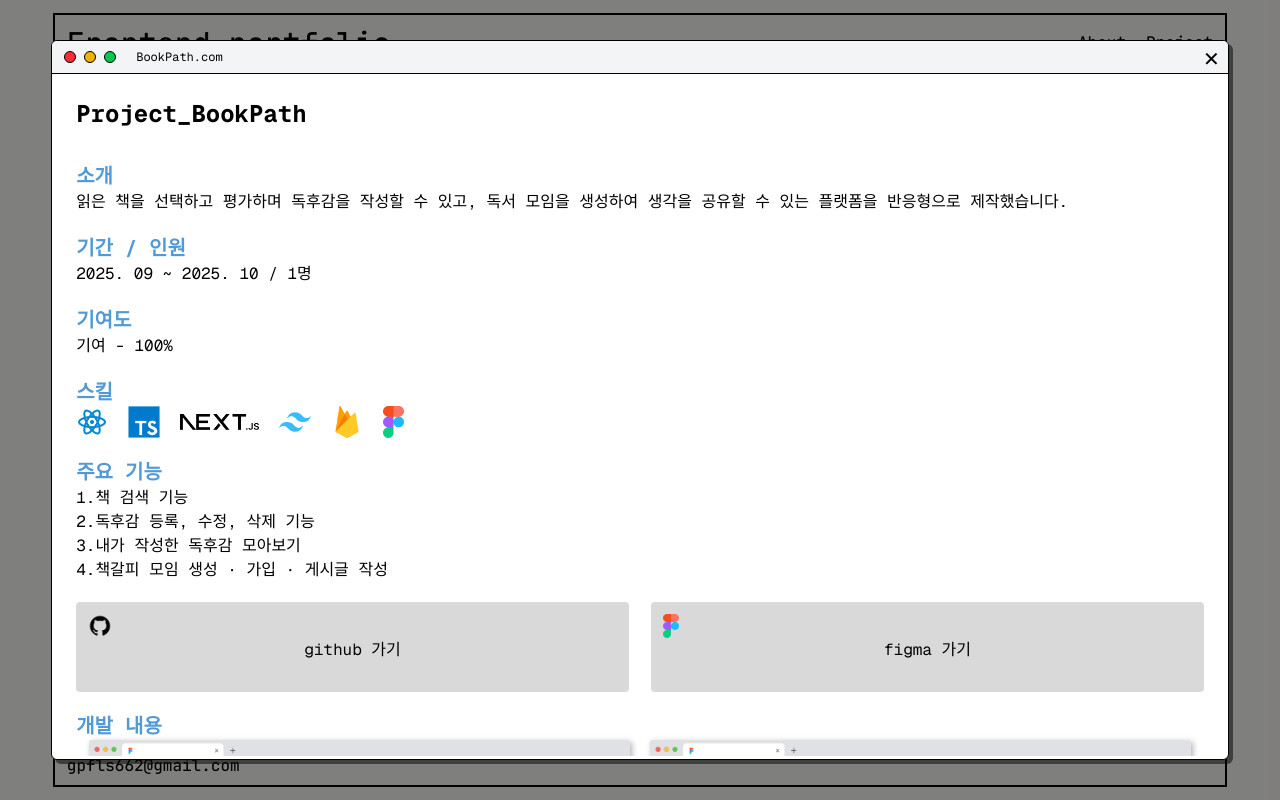
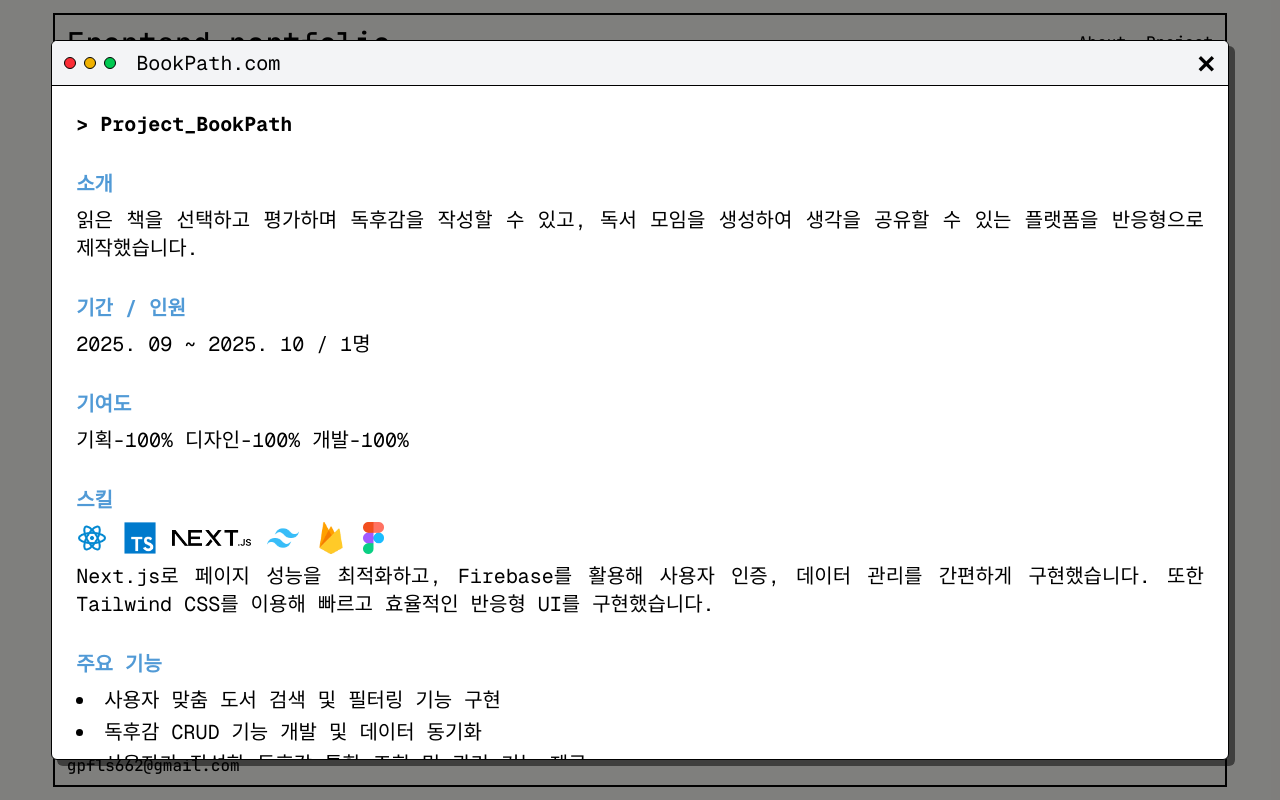
Before and after one commit to hyerin1219/portfolio, a Next.js app: page /project in a window 1280 px wide. Both pictures are taken after a click on the button 640 px from the left and 398 px from the top of the page. Built offline with nearby package versions, Linux system fonts and the light colour scheme.

Commit message:
content: 내용 추가

```diff
--- a/src/app/globals.css
+++ b/src/app/globals.css
@@ -57,6 +57,10 @@ button {
     cursor: pointer;
 }
 
+img {
+    display: inline-block;
+}
+
 i,
 em,
 b {
--- a/src/components/ui/headerBar.tsx
+++ b/src/components/ui/headerBar.tsx
@@ -9,7 +9,7 @@ export default function HeaderBar({ page }: IHeaderBarProps) {
             <span className="w-3 h-3 bg-red-500 rounded-full border border-black"></span>
             <span className="w-3 h-3 bg-yellow-500 rounded-full border border-black"></span>
             <span className="w-3 h-3 bg-green-500 rounded-full border border-black"></span>
-            <span className="ml-3 text-xs">{pageName}.com</span>
+            <span className="ml-3 text-xl">{pageName}.com</span>
         </div>
     );
 }
--- a/src/components/ui/modal.tsx
+++ b/src/components/ui/modal.tsx
@@ -43,10 +43,10 @@ export function Modal({ setShowModal, selectedProject, Projects }: ModalProps) {
     return (
         <AnimatePresence>
             <div onClick={handleOverlayClick} className="fixed inset-0 bg-black/50 flex items-center justify-center z-50">
-                <motion.div className="relative w-[92%] h-[90%] border border-black rounded-md shadow-[4px_4px_0_0_rgba(0,0,0,0.5)] overflow-hidden font-mono  bg-white rounded-lg " initial={{ opacity: 0, scale: 0.8 }} animate={{ opacity: 1, scale: 1 }} exit={{ opacity: 0, scale: 0.8 }} transition={{ duration: 0.25 }}>
+                <motion.div className="relative w-[92%] h-[90%] border border-black rounded-md shadow-[6px_6px_0_0_rgba(0,0,0,0.5)] overflow-hidden font-mono  bg-white rounded-lg " initial={{ opacity: 0, scale: 0.8 }} animate={{ opacity: 1, scale: 1 }} exit={{ opacity: 0, scale: 0.8 }} transition={{ duration: 0.25 }}>
                     {selectedProject && <HeaderBar page={selectedProject} />}
                     {/* 닫기 버튼 (오른쪽 상단) */}
-                    <button onClick={() => setShowModal(false)} className="absolute top-1 right-2  text-xl">
+                    <button onClick={() => setShowModal(false)} className="absolute top-2 right-3 font-bold text-2xl">
                         ✕
                     </button>
 
--- a/src/components/unit/project/bookPath.tsx
+++ b/src/components/unit/project/bookPath.tsx
@@ -2,181 +2,148 @@ import Link from 'next/link';
 
 export function BookPath() {
     return (
-        <div>
-            <div className="font-bold text-2xl">Project_BookPath</div>
-            <div className="flex flex-col gap-5 mt-8">
+        <section className="space-y-8 text-xl text-justify">
+            {/* 프로젝트 제목 */}
+            <h2 className=" font-bold">{`>  Project_BookPath`}</h2>
+
             {/* 소개 */}
-                <div>
-                    <p className="text-[#519AD6] font-bold text-xl">소개</p>
+            <div className="space-y-2">
+                <p className="text-[#519AD6] font-bold ">소개</p>
+                <p>읽은 책을 선택하고 평가하며 독후감을 작성할 수 있고, 독서 모임을 생성하여 생각을 공유할 수 있는 플랫폼을 반응형으로 제작했습니다.</p>
+            </div>
 
-                    <div>읽은 책을 선택하고 평가하며 독후감을 작성할 수 있고, 독서 모임을 생성하여 생각을 공유할 수 있는 플랫폼을 반응형으로 제작했습니다.</div>
+            {/* 기간 / 인원 */}
+            <div className="space-y-2">
+                <p className="text-[#519AD6] font-bold ">기간 / 인원</p>
+                <p>2025. 09 ~ 2025. 10 / 1명</p>
             </div>
-                {/* 기간 / 인원 */}
-                <div>
-                    <p className="text-[#519AD6] font-bold text-xl">기간 / 인원</p>
 
-                    <div>2025. 09 ~ 2025. 10 / 1명</div>
+            {/* 기여도 */}
+            <div className="space-y-2">
+                <p className="text-[#519AD6] font-bold ">기여도</p>
+                <p>기획-100% 디자인-100% 개발-100%</p>
             </div>
-                {/* 기여도 */}
-                <div>
-                    <p className="text-[#519AD6] font-bold text-xl">기여도</p>
 
-                    <div>기여 - 100%</div>
+            {/* 스킬 */}
+            <div className="space-y-2">
+                <p className="text-[#519AD6] font-bold ">스킬</p>
+                <div className="flex flex-wrap items-center gap-4">
+                    <img className="h-8" src="image/ico_react.png" alt="React" />
+                    <img className="h-8" src="image/ico_typescript.png" alt="TypeScript" />
+                    <img className="h-4" src="image/ico_nextjs_ver2.png" alt="Next.js" />
+                    <img className="h-8" src="image/ico_tailwindcss.png" alt="TailwindCSS" />
+                    <img className="h-8" src="image/ico_firebase.png" alt="Firebase" />
+                    <img className="h-8" src="image/ico_figma.png" alt="Figma" />
                 </div>
-                {/* 스킬 */}
-                <div>
-                    <p className="text-[#519AD6] font-bold text-xl">스킬</p>
+                <p>Next.js로 페이지 성능을 최적화하고, Firebase를 활용해 사용자 인증, 데이터 관리를 간편하게 구현했습니다. 또한 Tailwind CSS를 이용해 빠르고 효율적인 반응형 UI를 구현했습니다.</p>
+            </div>
 
-                    <div className="flex items-center gap-5">
-                        <img className="h-8" src="image/ico_react.png" alt="출처: figma" />
-                        <img className="h-8" src="image/ico_typescript.png" alt="출처: figma" />
-                        <img className="h-4" src="image/ico_nextjs_ver2.png" alt="출처: figma" />
-                        <img className="h-8" src="image/ico_tailwindcss.png" alt="출처: figma" />
-                        <img className="h-8" src="image/ico_firebase.png" alt="출처: figma" />
-                        <img className="h-8" src="image/ico_figma.png" alt="출처: figma" />
+            {/* 주요 기능 */}
+            <div className="space-y-2">
+                <p className="text-[#519AD6] font-bold ">주요 기능</p>
+                <ul className="list-disc list-inside space-y-1">
+                    <li>사용자 맞춤 도서 검색 및 필터링 기능 구현</li>
+                    <li>독후감 CRUD 기능 개발 및 데이터 동기화</li>
+                    <li>사용자가 작성한 독후감 통합 조회 및 관리 기능 제공</li>
+                    <li>독서 모임 생성, 가입, 게시글 관리 기능 설계</li>
+                </ul>
             </div>
-                </div>
-                {/* 주요 기능 */}
-                <div>
-                    <p className="text-[#519AD6] font-bold text-xl">주요 기능</p>
 
-                    <div>
-                        <p>1.책 검색 기능</p>
-                        <p>2.독후감 등록, 수정, 삭제 기능 </p>
-                        <p>3.내가 작성한 독후감 모아보기</p>
-                        <p>4.책갈피 모임 생성 · 가입 · 게시글 작성</p>
-                    </div>
-                </div>
             {/* 깃 / figma */}
-                <div className="flex items-center justify-between ">
-                    <Link className="w-[49%] h-[70px] min-h-[90px] p-3 bg-[#D9D9D9] rounded text-center" href="https://github.com/hyerin1219/bookPath" target="_blank">
-                        <img className="h-6" src="image/ico_github.png" alt="출처: figma" />
-                        <span>github 가기</span>
+            <div className="flex flex-col md:flex-row gap-4">
+                <Link className="flex-1 p-4 bg-[#D9D9D9] rounded-md hover:bg-gray-300 transition text-center" href="https://github.com/hyerin1219/bookPath" target="_blank">
+                    <img className="h-6 mr-2" src="image/ico_github.png" alt="GitHub" />
+                    <span>GitHub 가기</span>
                 </Link>
 
-                    <Link className="w-[49%] h-[70px] min-h-[90px] p-3 bg-[#D9D9D9] rounded text-center" href="https://figmashort.link/wx6mfH" target="_blank">
-                        <img className="h-6" src="image/ico_figma.png" alt="출처: figma" />
-                        <span>figma 가기</span>
+                <Link className="flex-1 p-4 bg-[#D9D9D9] rounded-md hover:bg-gray-300 transition text-center" href="https://figmashort.link/wx6mfH" target="_blank">
+                    <img className="h-6 mr-2" src="image/ico_figma.png" alt="Figma" />
+                    <span>Figma 가기</span>
                 </Link>
             </div>
 
             {/* 개인 기여 내용 */}
-                <div>
-                    <p className="text-[#519AD6] font-bold text-xl">개발 내용</p>
-
-                    <div className="flex flex-wrap justify-center gap-5">
-                        <div className="w-[100%] md:w-[48%] ">
-                            <img className="w-full inline-block shadow-[2px_2px_6px_rgba(0,0,0,0.3)] mb-1" src="/image/book_path/img_main.png" alt="" />
-                            <p className="font-bold">1. 메인 화면</p>
-                            <ul className="list-disc list-inside space-y-1">
-                                <li>최신 등록 기준 '오늘의 책 5권 추천' 기능 슬라이드로 구현</li>
+            <div className="space-y-4">
+                <p className="text-[#519AD6] font-bold ">개발 내용</p>
+                <div className="grid grid-cols-1 md:grid-cols-2 gap-4">
+                    {/* 각 기능 블록 */}
+                    {[
+                        {
+                            img: '/image/book_path/img_main.png',
+                            title: '메인 화면',
+                            desc: ["최신 등록 기준 '오늘의 책 추천' 기능을 React와 Embla Carousel 라이브러리를 활용한 슬라이드 컴포넌트로 구현"],
+                        },
+                        {
+                            img: '/image/book_path/img03.png',
+                            title: '검색 기능',
+                            desc: ['네이버 검색 API 연동으로 실시간 도서 검색 구현', '페이지네이션을 통해 데이터 효율적 렌더링', '작가 및 제목 기반 키워드 필터링 기능 제공'],
+                        },
+                        {
+                            img: '/image/book_path/img04.png',
+                            title: '책 정보 모달',
+                            desc: ['독후감 작성 페이지 이동 기능 구현 ', '책 컴포넌트화로 재사용 가능', 'Modal 컴포넌트로 구현'],
+                        },
+                        {
+                            img: '/image/book_path/img01.png',
+                            title: '독후감 CRUD 기능',
+                            desc: ['Firebase를 활용한 CRUD 구현', 'Google OAuth 기반 유저 인증 처리', 'react-hook-form을 통한 입력값 유효성 검증'],
+                        },
+                        {
+                            img: '/image/book_path/img02.png',
+                            title: '내가 작성한 독후감 보기',
+                            desc: ['Google 로그인 기반 유저 개인 데이터 조회 및 렌더링', '동적 라우팅 [isbn].tsx을 활용해 독후감 상세 페이지를 각 글의 고유 ID 기반으로 렌더링하도록 구현'],
+                        },
+                        {
+                            img: '/image/book_path/img05.png',
+                            title: '책갈피 모임',
+                            desc: ['Google OAuth 인증 기반 모임 접근 제어', '전체/가입한 모임 탭 분리 및 상태 관리', 'members 배열 구조 기반 필터링 및 렌더링 최적화', '동적 라우팅 [id.tsx]을 활용해 책갈피 모임의 디테일 페이지를 고유의 clubId 기반으로 렌더링하도록 구현'],
+                        },
+                        {
+                            img: '/image/book_path/img06.png',
+                            title: '책갈피 모임 생성 기능',
+                            desc: ['모임 생성 기능 구현 및 비밀번호 기반 접근 제어'],
+                        },
+                        {
+                            img: '/image/book_path/img07.png',
+                            title: '책갈피 모임 게시글 CRUD 기능',
+                            desc: ['Firebase를 활용한 게시글 CRUD 구현', '동적 라우팅 [id].tsx을 활용해 책갈피 모임 게시글 페이지를 각 글의 고유 ID 기반으로 렌더링하도록 구현'],
+                        },
+                    ].map((item, i) => (
+                        <div key={i} className="bg-white p-4 rounded-md ">
+                            <img className="w-full mb-2 rounded-md shadow-[2px_2px_6px_rgba(0,0,0,0.3)]" src={item.img} alt={item.title} />
+                            <p className="font-bold mb-1">{item.title}</p>
+                            <ul className="space-y-1">
+                                {item.desc.map((el, idx) => (
+                                    <li className="flex  gap-2" key={idx}>
+                                        <span className="flex-shrink-0 inline-block w-[6px] h-[6px] bg-black rounded-full mt-3"></span>
+                                        {el}
+                                    </li>
+                                ))}
                             </ul>
                         </div>
-
-                        <div className="w-[100%] md:w-[48%] ">
-                            <img className="w-full inline-block shadow-[2px_2px_6px_rgba(0,0,0,0.3)] mb-1" src="/image/book_path/img03.png" alt="" />
-                            <p className="font-bold">2. 검색 기능</p>
-
-                            <ul className="list-disc list-inside space-y-1">
-                                <li>네이버 검색 API 연동</li>
-                                <li>페이지네이션 구현</li>
-                                <li>작가, 제목 등 키워드로 검색 가능</li>
-                            </ul>
-                        </div>
-
-                        <div className="w-[100%] md:w-[48%]">
-                            <img className="w-full inline-block shadow-[2px_2px_6px_rgba(0,0,0,0.3)] mb-1" src="/image/book_path/img04.png" alt="" />
-                            <p className="font-bold">3. 책 정보 모달</p>
-                            <ul className="list-disc list-inside space-y-1">
-                                <li>독후감 작성 및 상세 페이지로 이동 가능</li>
-                            </ul>
-                        </div>
-
-                        <div className="w-[100%] md:w-[48%]">
-                            <img className="w-full inline-block shadow-[2px_2px_6px_rgba(0,0,0,0.3)] mb-1" src="/image/book_path/img01.png" alt="" />
-                            <p className="font-bold">4. 독후감 CRUD 기능</p>
-                            <ul className="list-disc list-inside space-y-1">
-                                <li>Firebase Storage에 저장</li>
-                                <li>Google 로그인 기반 유저 인증</li>
-                                <li>react-hook-form 입력값 유효성 검사</li>
-                            </ul>
-                        </div>
-
-                        <div className="w-[100%] md:w-[48%]">
-                            <img className="w-full inline-block shadow-[2px_2px_6px_rgba(0,0,0,0.3)] mb-1" src="/image/book_path/img02.png" alt="" />
-                            <p className="font-bold">5. 내가 작성한 독후감 보기</p>
-
-                            <ul className="list-disc list-inside space-y-1">
-                                <li>Google 로그인 기반 개인 데이터 조회</li>
-                                <li>독후감 상세 페이지 이동</li>
-                            </ul>
-                        </div>
-
-                        <div className="w-[100%] md:w-[48%]">
-                            <img className="w-full inline-block shadow-[2px_2px_6px_rgba(0,0,0,0.3)] mb-1" src="/image/book_path/img05.png" alt="" />
-                            <p className="font-bold">6. 책갈피 모임</p>
-
-                            <ul className="list-disc list-inside space-y-1">
-                                <li>Google 로그인 기반 유저 인증</li>
-                                <li>전체 / 내가 가입한 모임 탭 분리</li>
-                                <li>members 배열 구조 기반 필터링</li>
-                            </ul>
-                        </div>
-
-                        <div className="w-[100%] md:w-[48%]">
-                            <img className="w-full inline-block shadow-[2px_2px_6px_rgba(0,0,0,0.3)] mb-1" src="/image/book_path/img06.png" alt="" />
-                            <p className="font-bold">7. 책갈피 모임 기능</p>
-
-                            <ul className="list-disc list-inside space-y-1">
-                                <li>모임 생성 및 비밀번호 기반 가입</li>
-                            </ul>
-                        </div>
-
-                        <div className="w-[100%] md:w-[48%]">
-                            <img className="w-full inline-block shadow-[2px_2px_6px_rgba(0,0,0,0.3)] mb-1" src="/image/book_path/img07.png" alt="" />
-                            <p className="font-bold">9. 책갈피 모임 게시글 CRUD 기능</p>
-
-                            <ul className="list-disc list-inside space-y-1">
-                                <li>Firebase Storage에 저장</li>
-                            </ul>
-                        </div>
-                    </div>
-                </div>
-                {/* 오류 해결 */}
-                <div>
-                    <p className="text-[#519AD6] font-bold text-xl">오류 해결</p>
-
-                    {/* 오류 1 */}
-                    <div>
-                        <div className="font-bold">오류 1 : 도서 검색 문제</div>
-
-                        <div>
-                            <p className="font-bold">현상</p>
-                            <p>키워드로 검색했을 때 전체 검색 결과 수는 정상적으로 표시되지만, 그 이후 페이지들로 이동해도 첫 검색 결과만 계속 렌더링되는 문제 </p>
-                        </div>
-
-                        <div>
-                            <p className="font-bold">원인</p>
-                            <p>검색 위치를 전달하는 파라미터가 누락</p>
-                        </div>
-
-                        <div>
-                            <p className="font-bold">해결</p>
-                            <p>검색 위치를 전달하는 파라미터를 추가하여 각 페이지에 맞는 검색 결과를 정상적으로 렌더링되도록 수정</p>
-                        </div>
+                    ))}
                 </div>
             </div>
 
-                {/* 느낀점 */}
-                <div>
-                    <p className="text-[#519AD6] font-bold text-xl">향후 계획</p>
+            {/* 오류 해결 / 향후 계획 */}
+            <div className="space-y-4">
+                <p className="text-[#519AD6] font-bold ">오류 해결</p>
+                <p>키워드 검색 문제: 페이지 이동 후 첫 검색 결과만 렌더링되는 문제 → 검색 위치 파라미터 추가로 해결</p>
 
-                    <div>
-                        <p>- 책갈피 모임 댓글 기능 추가 예정</p>
-                        <p>- Firebase Functions을 이용해 배포</p>
+                {/* <ul>
+                    <li>
+                        <p>오류 1: 도서 검색 문제</p>
+                        <p>현상 : 키워드로 검색했을 때 전체 검색 결과 수는 정상적으로 표시되지만, 그 이후 페이지들로 이동해도 첫 검색 결과만 계속 렌더링되는 문제</p>
+                        <p>해결 : 검색 위치를 전달하는 파라미터가 누락이 되어 이를 추가하여 각 페이지에 맞는 검색 결과를 정상적으로 렌더링되도록 수정</p>
+                    </li>
+                </ul> */}
+
+                <p className="text-[#519AD6] font-bold ">향후 계획</p>
+                <ul className="list-disc list-inside space-y-1">
+                    <li>책갈피 모임 댓글 기능 추가 예정</li>
+                    <li>Firebase Functions을 이용해 배포</li>
+                </ul>
             </div>
-                </div>
-            </div>
-        </div>
+        </section>
     );
 }
```
Lines whose indentation alone changed are shown as unchanged.
